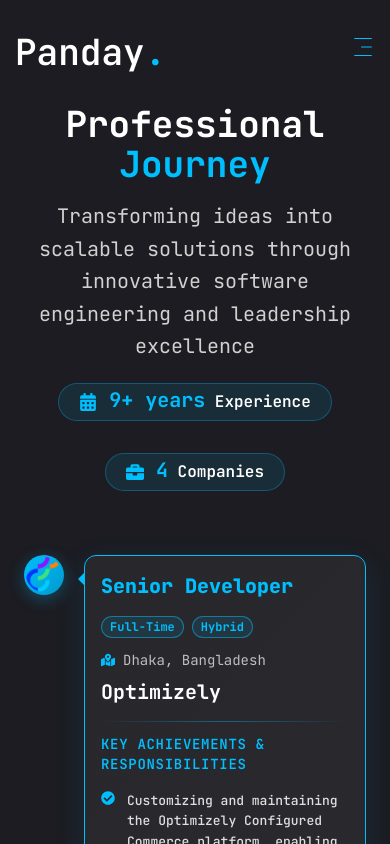
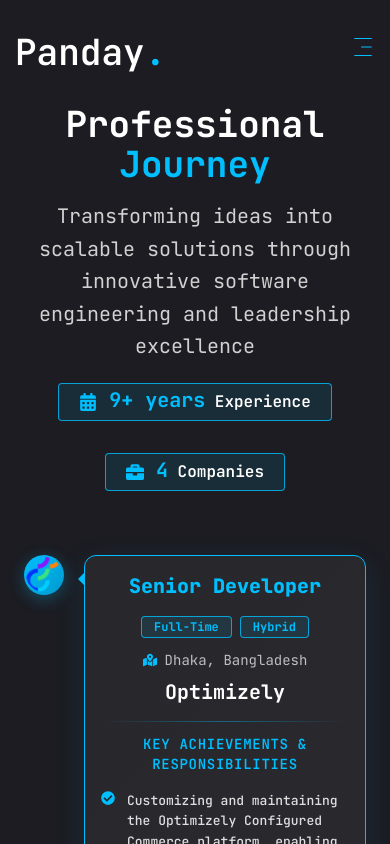
Before and after one commit to biswajitpanday/biswajitpanday.github.io, a Next.js app: page /career in a window 390 px wide. Shown: the top 844 px of the page. Built offline with nearby package versions, Linux system fonts and the light colour scheme.

Commit message:
design fix for mobile and tab.

```diff
--- a/app/career/page.tsx
+++ b/app/career/page.tsx
@@ -1,5 +1,8 @@
 "use client";
-import { calculateFromToWithDuration, calculateTotalExperience } from "@/helpers/utility";
+import {
+  calculateFromToWithDuration,
+  calculateTotalExperience,
+} from "@/helpers/utility";
 import Link from "next/link";
 import {
   VerticalTimeline,
@@ -7,7 +10,12 @@ import {
 } from "react-vertical-timeline-component";
 import "react-vertical-timeline-component/style.min.css";
 import Image from "next/image";
-import { FaMapMarkedAlt, FaBriefcase, FaCalendarAlt, FaCheckCircle } from "react-icons/fa";
+import {
+  FaMapMarkedAlt,
+  FaBriefcase,
+  FaCalendarAlt,
+  FaCheckCircle,
+} from "react-icons/fa";
 import { motion } from "framer-motion";
 
 interface TimelineItem {
@@ -110,21 +118,28 @@ const Career = () => {
             Professional <span className="text-secondary-default">Journey</span>
           </h1>
           <p className="text-xl text-white/80 mb-5 max-w-3xl mx-auto leading-relaxed">
-            Transforming ideas into scalable solutions through innovative software engineering and leadership excellence
+            Transforming ideas into scalable solutions through innovative
+            software engineering and leadership excellence
           </p>
 
           {/* Experience Stats */}
           <div className="flex flex-col sm:flex-row justify-center items-center gap-8 sm:gap-12">
-            <div className="inline-flex items-center gap-3 bg-secondary-default/10 border border-secondary-default/30 py-0.5 px-5 rounded-full">
+            <div className="inline-flex items-center gap-3 bg-secondary-default/10 border border-secondary-default/80 text-primary py-0.5 px-5 rounded">
               <FaCalendarAlt className="text-secondary-default text-lg" />
               <span className="text-white font-semibold">
-                <span className="text-secondary-default text-xl font-bold">{totalExperience}</span> Experience
+                <span className="text-secondary-default text-xl font-bold">
+                  {totalExperience}
+                </span>{" "}
+                Experience
               </span>
             </div>
-            <div className="inline-flex items-center gap-3 bg-secondary-default/10 border border-secondary-default/30 py-0.5 px-5 rounded-full">
+            <div className="inline-flex items-center gap-3 bg-secondary-default/10 border border-secondary-default/80 text-primary py-0.5 px-5 rounded">
               <FaBriefcase className="text-secondary-default text-lg" />
               <span className="text-white font-semibold">
-                <span className="text-secondary-default text-xl font-bold">{totalCompanies}</span> Companies
+                <span className="text-secondary-default text-xl font-bold">
+                  {totalCompanies}
+                </span>{" "}
+                Companies
               </span>
             </div>
           </div>
@@ -142,7 +157,8 @@ const Career = () => {
                 position={"right"}
                 className="vertical-timeline-element--work text-white/80 xl:custom-vt-element"
                 contentStyle={{
-                  background: "linear-gradient(135deg, #27272c 0%, #2a2a30 100%)",
+                  background:
+                    "linear-gradient(135deg, #27272c 0%, #2a2a30 100%)",
                   color: "#ffffff",
                   boxShadow: "0 8px 32px rgba(0, 191, 255, 0.1)",
                   border: "1px solid var(--color-secondary-default)",
@@ -153,7 +169,8 @@ const Career = () => {
                 }}
                 date={calculateFromToWithDuration(item.startDate, item.endDate)}
                 iconStyle={{
-                  background: "linear-gradient(135deg, var(--color-secondary-default), #0099cc)",
+                  background:
+                    "linear-gradient(135deg, var(--color-secondary-default), #0099cc)",
                   color: "#ffffff",
                   boxShadow: "0 4px 16px rgba(0, 191, 255, 0.3)",
                 }}
@@ -175,28 +192,28 @@ const Career = () => {
                   {/* Header Section with Position and Job Type Tags */}
                   <div className="flex flex-col xl:flex-row xl:items-center xl:justify-between gap-3 mb-2">
                     <div className="flex flex-col xl:flex-row xl:items-center gap-4">
-                      <h3 className="vertical-timeline-element-title text-xl font-extrabold text-secondary-default">
+                      <h3 className="vertical-timeline-element-title text-xl font-extrabold text-secondary-default text-center lg:text-left">
                         {item.position}
                       </h3>
-                      <div className="flex flex-wrap gap-2">
+                      <div className="flex flex-wrap gap-2 mx-auto lg:mx-0">
                         {item.jobType.map((type, index) => (
                           <span
                             key={index}
-                            className="inline-flex text-xs font-bold bg-secondary-default/10 text-secondary-default border border-secondary-default/50 py-0.5 px-2 rounded-full"
+                            className="inline-flex text-xs font-bold items-center gap-3 bg-secondary-default/10 border text-secondary-default border-secondary-default/80 py-0.5 px-3 rounded"
                           >
                             {type}
                           </span>
                         ))}
                       </div>
                     </div>
-                    <span className="flex items-center gap-2 text-white/70 text-sm">
+                    <span className="flex items-center gap-2 text-white/70 text-sm mx-auto lg:mx-0">
                       <FaMapMarkedAlt className="text-secondary-default" />
                       {item.location}
                     </span>
                   </div>
 
                   {/* Company Section */}
-                  <div className="vertical-timeline-element-subtitle">
+                  <div className="vertical-timeline-element-subtitle text-center lg:text-left">
                     <Link
                       href={item.url}
                       className="group text-xl font-bold text-white transition-all duration-300 relative inline-block"
@@ -209,12 +226,15 @@ const Career = () => {
 
                   {/* Modern Responsibilities Section */}
                   <div className="space-y-1">
-                    <h4 className="text-sm font-semibold text-secondary-default uppercase tracking-wider mt-6">
+                    <h4 className="text-sm font-semibold text-secondary-default uppercase tracking-wider mt-6 text-center lg:text-left">
                       Key Achievements & Responsibilities
                     </h4>
                     <div className="space-y-1">
                       {item.responsibilities.map((responsibility, index) => (
-                        <div key={index} className="flex items-baseline gap-3 group">
+                        <div
+                          key={index}
+                          className="flex items-baseline gap-3 group"
+                        >
                           <div className="flex-shrink-0 mt-1">
                             <FaCheckCircle className="text-secondary-default text-sm group-hover:scale-110 transition-transform duration-200" />
                           </div>
```
